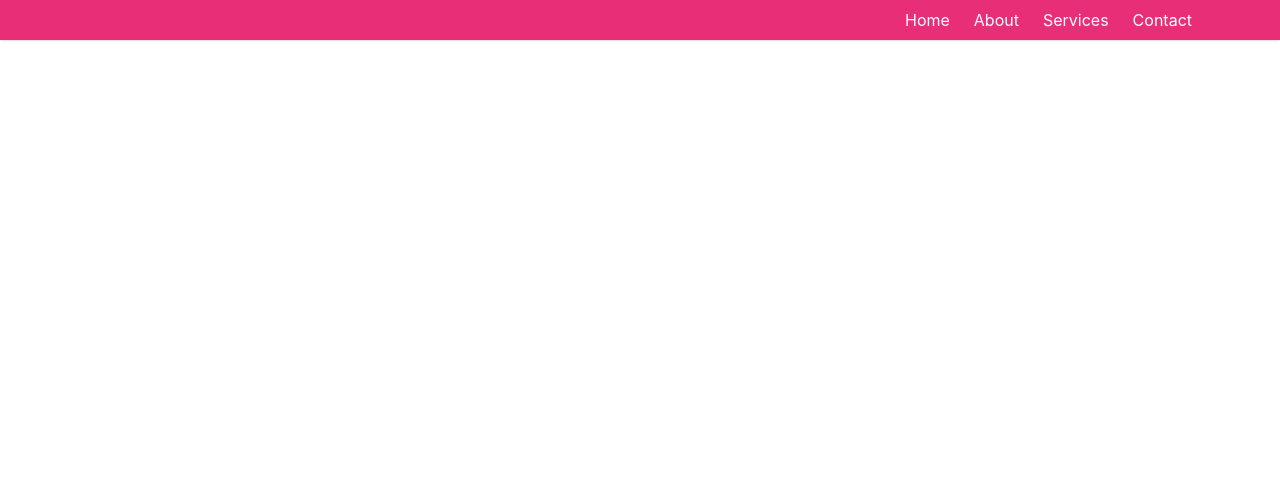
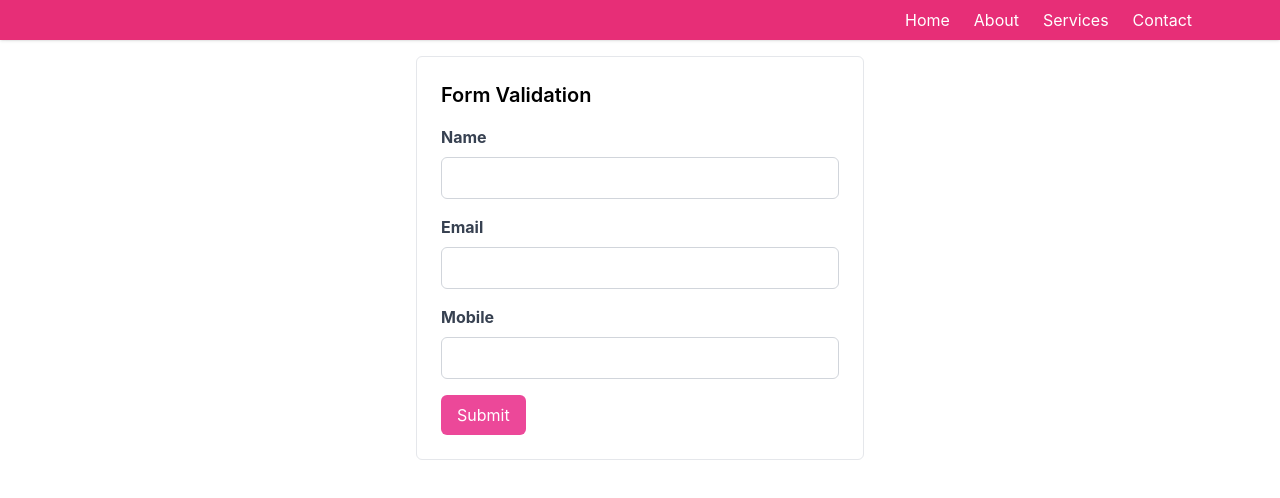
Before and after one commit to vipul-it/reactpractice, a React (Create React App) app: page /FormValidation in a window 1280 px wide. Shown: the top 498 px of the page. Built offline with nearby package versions, Linux system fonts and the light colour scheme.

Commit message:
Form Validation added & Navbar fixed

```diff
--- a/src/App.js
+++ b/src/App.js
@@ -9,6 +9,7 @@ import SearchFilter from "./pages/SearchFilter";
 import GetApi from "./pages/GetApi";
 import GetApiFetch from "./pages/GetApiFetch";
 import GetApiAxios from "./pages/GetApiAxios";
+import FormValidation from "./pages/FormValidation";
 
 const App = () => {
   return (
@@ -24,6 +25,7 @@ const App = () => {
           <Route path="/GetApi" element={<GetApi />} />
           <Route path="/GetApiFetch" element={<GetApiFetch />} />
           <Route path="/GetApiAxios" element={<GetApiAxios />} />
+          <Route path="/FormValidation" element={<FormValidation />} />
         </Routes>
       </BrowserRouter>
     </>
--- a/src/components/common/MyNavbar.js
+++ b/src/components/common/MyNavbar.js
@@ -28,7 +28,7 @@ export default function MyNavbar() {
                       xmlns="http://www.w3.org/2000/svg"
                       className="w-4 h-4 sm:w-6 sm:h-6"
                       viewBox="0 0 20 20"
-                      fill="currentColor"
+                      fill="white"
                     >
                       <path
                         fillRule="evenodd"
@@ -40,9 +40,9 @@ export default function MyNavbar() {
                     <svg
                       xmlns="http://www.w3.org/2000/svg"
                       className="w-4 h-4 sm:w-6 sm:h-6"
-                      fill="none"
+                      fill="white"
                       viewBox="0 0 24 24"
-                      stroke="currentColor"
+                      stroke="white"
                       strokeWidth={2}
                     >
                       <path
@@ -64,55 +64,17 @@ export default function MyNavbar() {
             >
               <ul className="text-decoration-none nav-menu nav-item items-center text-white justify-center space-y-8 md:flex md:space-x-6 md:space-y-0 cursor-pointer ">
                 <li className="font-Roboto capitalize">
-                  <Link
-                    to=""
-                    spy={true}
-                    activeClass="active"
-                    smooth={true}
-                    offset={-100}
-                    duration={800}
-                    className="no-focuse"
-                  >
-                    Home
-                  </Link>
+                  <Link to="">Home</Link>
                 </li>
                 <li className="font-Roboto capitalize">
-                  <Link
-                    to="About"
-                    spy={true}
-                    activeClass="active"
-                    smooth={true}
-                    offset={-50}
-                    duration={800}
-                  >
-                    About
-                  </Link>
+                  <Link to="About">About</Link>
                 </li>
                 <li className="font-Roboto capitalize ">
-                  <Link
-                    to="Services"
-                    spy={true}
-                    activeClass="active"
-                    smooth={true}
-                    offset={-90}
-                    duration={800}
-                  >
-                    Services
-                  </Link>
+                  <Link to="Services">Services</Link>
                 </li>
                 <li className="font-Roboto capitalize">
-                  <Link
-                    to="Contact"
-                    spy={true}
-                    activeClass="active"
-                    smooth={true}
-                    offset={-50}
-                    duration={800}
-                  >
-                    Contact
-                  </Link>
+                  <Link to="Contact">Contact</Link>
                 </li>
-
               </ul>
             </div>
           </div>
--- /dev/null
+++ b/src/pages/FormValidation.js
@@ -0,0 +1,128 @@
+import React, { useState } from "react";
+
+const FormValidation = () => {
+  const [formData, setFormData] = useState({
+    name: "",
+    email: "",
+    mobile: "",
+  });
+
+  const [errors, setErrors] = useState({});
+
+  const validateForm = () => {
+    let errors = {};
+
+    // Validate name
+    if (!formData.name.trim()) {
+      errors.name = "Name is required";
+    }
+
+    // Validate email
+    if (!formData.email.trim()) {
+      errors.email = "Email is required";
+    } else if (
+      !/^[a-zA-Z0-9._-]+@[a-zA-Z0-9.-]+\.[a-zA-Z]{2,4}$/.test(formData.email)
+    ) {
+      errors.email = "Invalid email address";
+    }
+
+    // Validate mobile
+    if (!formData.mobile.trim()) {
+      errors.mobile = "Mobile is required";
+    } else if (!/^[0-9]{10}$/.test(formData.mobile)) {
+      errors.mobile = "Invalid mobile number";
+    }
+
+    setErrors(errors);
+    return Object.keys(errors).length === 0;
+  };
+
+  const handleSubmit = (e) => {
+    e.preventDefault();
+
+    if (validateForm()) {
+      // Submit the form or perform further actions
+      console.log("Form submitted:", formData);
+    }
+  };
+
+  const handleChange = (e) => {
+    setFormData({
+      ...formData,
+      [e.target.name]: e.target.value,
+    });
+  };
+
+  return (
+    <div className="max-w-md mx-auto mt-4 p-6 bg-white border rounded-md">
+      <h2 className="text-xl font-semibold mb-4">Form Validation</h2>
+      <form onSubmit={handleSubmit}>
+        <div className="mb-4">
+          <label htmlFor="name" className="block text-gray-700 font-bold mb-2">
+            Name
+          </label>
+          <input
+            type="text"
+            id="name"
+            name="name"
+            value={formData.name}
+            onChange={handleChange}
+            className={`w-full px-3 py-2 border ${
+              errors.name ? "border-red-500" : "border-gray-300"
+            } rounded-md`}
+          />
+          {errors.name && (
+            <p className="text-red-500 text-xs mt-1">{errors.name}</p>
+          )}
+        </div>
+        <div className="mb-4">
+          <label htmlFor="email" className="block text-gray-700 font-bold mb-2">
+            Email
+          </label>
+          <input
+            type="email"
+            id="email"
+            name="email"
+            value={formData.email}
+            onChange={handleChange}
+            className={`w-full px-3 py-2 border ${
+              errors.email ? "border-red-500" : "border-gray-300"
+            } rounded-md`}
+          />
+          {errors.email && (
+            <p className="text-red-500 text-xs mt-1">{errors.email}</p>
+          )}
+        </div>
+        <div className="mb-4">
+          <label
+            htmlFor="mobile"
+            className="block text-gray-700 font-bold mb-2"
+          >
+            Mobile
+          </label>
+          <input
+            type="text"
+            id="mobile"
+            name="mobile"
+            value={formData.mobile}
+            onChange={handleChange}
+            className={`w-full px-3 py-2 border ${
+              errors.mobile ? "border-red-500" : "border-gray-300"
+            } rounded-md`}
+          />
+          {errors.mobile && (
+            <p className="text-red-500 text-xs mt-1">{errors.mobile}</p>
+          )}
+        </div>
+        <button
+          type="submit"
+          className="bg-pink-500 text-white px-4 py-2 rounded-md hover:bg-pink-600 focus:outline-none focus:shadow-outline-pink active:bg-pink-800"
+        >
+          Submit
+        </button>
+      </form>
+    </div>
+  );
+};
+
+export default FormValidation;
--- a/src/pages/Home.js
+++ b/src/pages/Home.js
@@ -4,7 +4,7 @@ import { Link } from "react-router-dom";
 const Home = () => {
   return (
     <>
-      <div className="grid grid-cols-4 gap-2 border-2 px-10">
+      <div className="grid grid-cols-4 gap-2 px-10">
         <div className="">
           <ol className="list-disc ">
             <li className="text-gray-700 my-2">
@@ -19,6 +19,9 @@ const Home = () => {
             <li className="text-gray-700 my-2">
               <Link to="/GetApiAxios">GetApiAxios</Link>
             </li>
+            <li className="text-gray-700 my-2">
+              <Link to="/FormValidation">FormValidation</Link>
+            </li>
           </ol>
         </div>
       </div>
--- a/src/theme/index.js
+++ b/src/theme/index.js
@@ -3,4 +3,5 @@ export const themeColor = {
   Red: "#B31312",
   Orange: "#EA906C",
   Gray: "#EEE2DE",
+  Primary: "#e72e77",
 };
```
